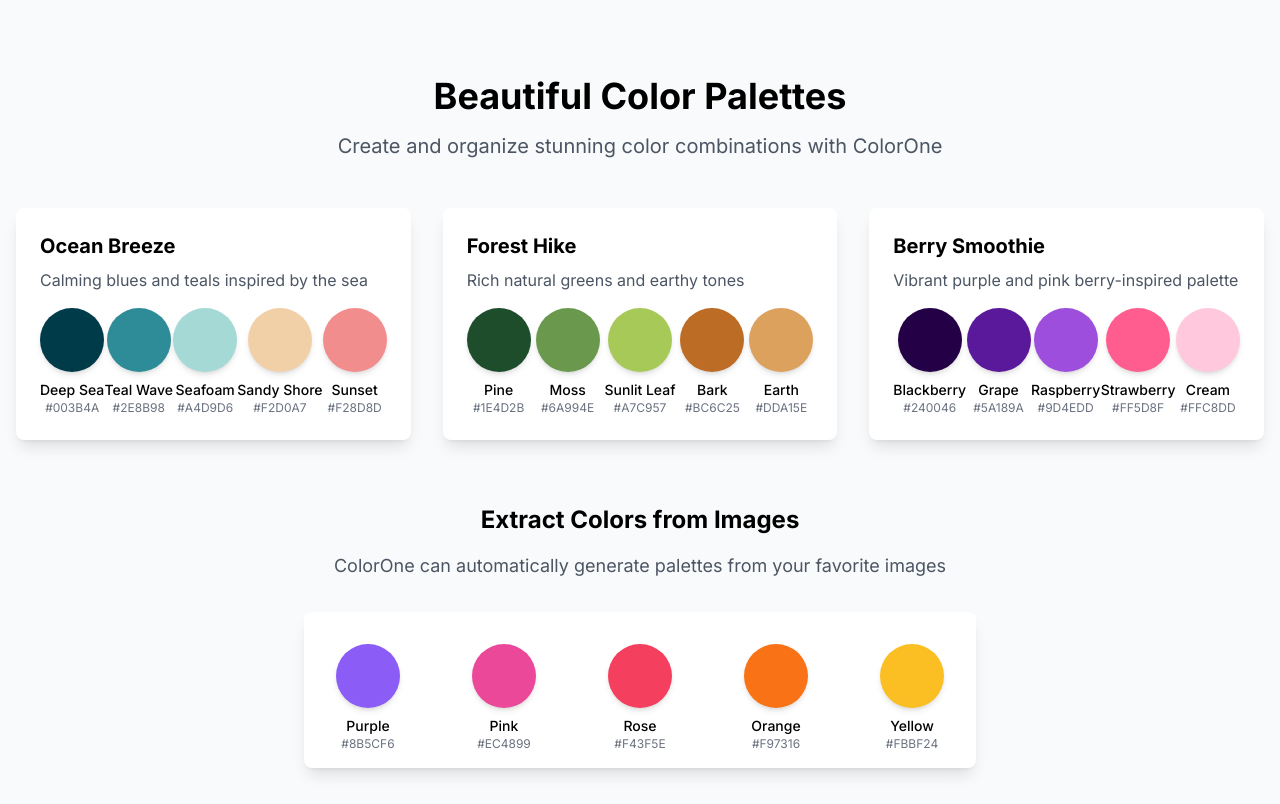
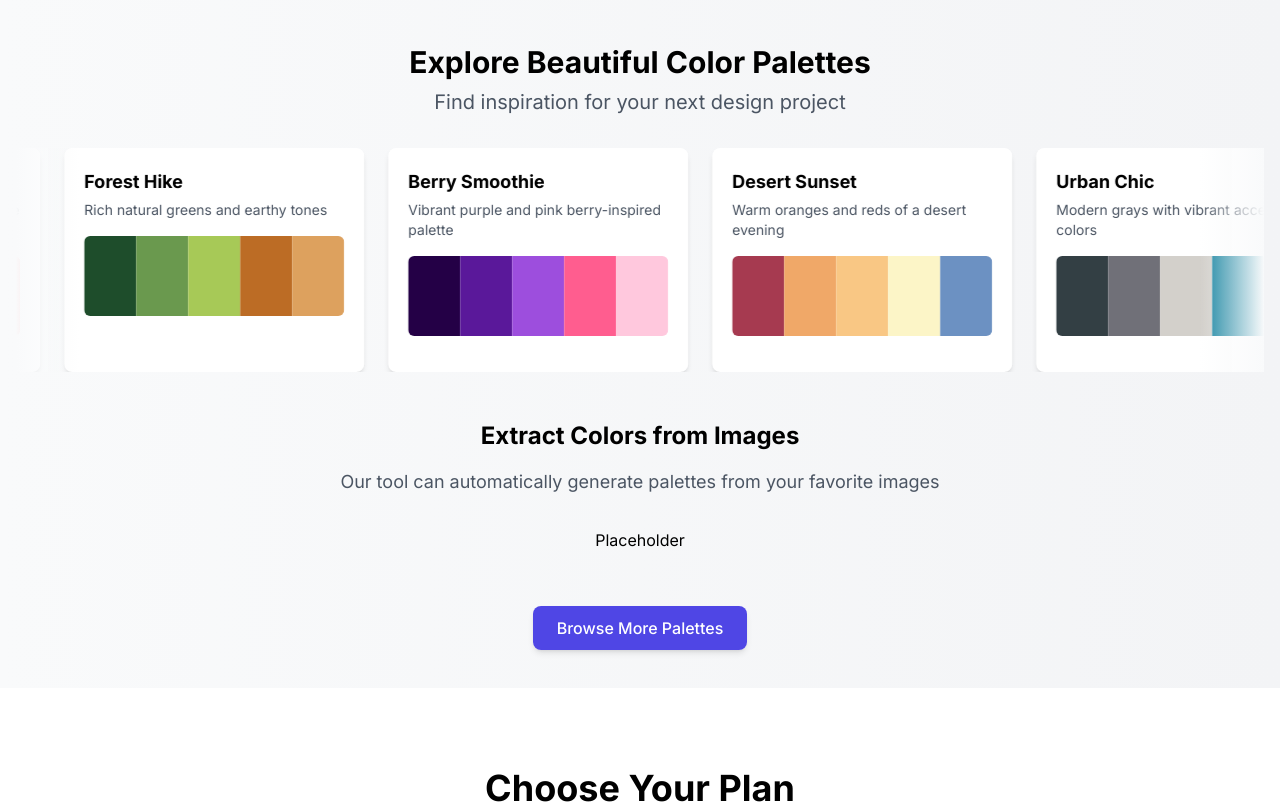
Before and after one commit to hientranea/color_picker, a Next.js app: page / in a window 1280 px wide. Shown: the part 1560-2364 px from the top of the page. Built offline with nearby package versions, Linux system fonts and the light colour scheme.

Commit message:
Implement the infinity palette scroll

```diff
--- a/app/globals.css
+++ b/app/globals.css
@@ -10,3 +10,20 @@ body {
 html {
   scroll-behavior: smooth;
 }
+
+@keyframes marquee {
+  from {
+    transform: translateX(0);
+  }
+  to {
+    transform: translateX(-50%);
+  }
+}
+
+.animate-marquee {
+  animation: marquee 30s linear infinite;
+  will-change: transform;
+}
+.group:hover .animate-marquee {
+  animation-play-state: paused;
+}
--- a/components/color-palette-showcase.tsx
+++ b/components/color-palette-showcase.tsx
@@ -1,6 +1,6 @@
 "use client";
 
-import React from "react";
+import { useRef } from "react";
 
 interface Color {
   name: string;
@@ -9,46 +9,37 @@ interface Color {
 }
 
 interface Palette {
+  id: string;
   name: string;
   description: string;
   colors: Color[];
 }
 
-const ColorSwatch = ({ name, hex }: Color) => {
+const PaletteCard = ({ palette }: { palette: Palette }) => {
   return (
-    <div className="flex flex-col items-center">
-      <div
-        className="w-16 h-16 rounded-full mb-2 shadow-md"
-        style={{ backgroundColor: hex }}
-      ></div>
-      <span className="text-sm font-medium">{name}</span>
-      <span className="text-xs text-gray-500">{hex}</span>
-    </div>
-  );
-};
+    <div className="min-w-[300px] bg-white p-5 rounded-lg shadow-md hover:shadow-xl transition-all duration-300 mx-3 flex flex-col">
+      <h3 className="text-lg font-bold mb-1">{palette.name}</h3>
+      <p className="text-gray-600 mb-4 text-sm">{palette.description}</p>
 
-const Palette = ({ name, description, colors }: Palette) => {
-  return (
-    <div className="bg-white p-6 rounded-lg shadow-lg hover:shadow-xl transition-shadow duration-300 z-10">
-      <h3 className="text-xl font-bold mb-2">{name}</h3>
-      <p className="text-gray-600 mb-4">{description}</p>
-      <div className="flex justify-between items-center">
-        {colors.map((color, index) => (
-          <ColorSwatch
-            key={index}
-            color={color.color}
-            name={color.name}
-            hex={color.hex}
-          />
+      {/* Color preview bar */}
+      <div className="flex h-20 w-full rounded-md overflow-hidden mb-4">
+        {palette.colors.map((color, idx) => (
+          <div
+            key={idx}
+            className="flex-1 transition-all duration-300 hover:flex-[1.5]"
+            style={{ backgroundColor: color.hex }}
+          ></div>
         ))}
       </div>
     </div>
   );
 };
 
-export default function ColorPaletteShowcase() {
-  const palettes = [
+export default function EndlessScrollingPalettes() {
+  const scrollContainerRef = useRef<HTMLDivElement>(null);
+  const palettes: Palette[] = [
     {
+      id: "1",
       name: "Ocean Breeze",
       description: "Calming blues and teals inspired by the sea",
       colors: [
@@ -60,6 +51,7 @@ export default function ColorPaletteShowcase() {
       ],
     },
     {
+      id: "2",
       name: "Forest Hike",
       description: "Rich natural greens and earthy tones",
       colors: [
@@ -71,6 +63,7 @@ export default function ColorPaletteShowcase() {
       ],
     },
     {
+      id: "3",
       name: "Berry Smoothie",
       description: "Vibrant purple and pink berry-inspired palette",
       colors: [
@@ -81,55 +74,108 @@ export default function ColorPaletteShowcase() {
         { name: "Cream", hex: "#FFC8DD", color: "light-pink" },
       ],
     },
+    {
+      id: "4",
+      name: "Desert Sunset",
+      description: "Warm oranges and reds of a desert evening",
+      colors: [
+        { name: "Terracotta", hex: "#A63A50", color: "terracotta" },
+        { name: "Sandstone", hex: "#F0A868", color: "orange" },
+        { name: "Sunset Gold", hex: "#F9C784", color: "gold" },
+        { name: "Dusk", hex: "#FCF5C7", color: "cream" },
+        { name: "Twilight", hex: "#6C91C2", color: "blue" },
+      ],
+    },
+    {
+      id: "5",
+      name: "Urban Chic",
+      description: "Modern grays with vibrant accent colors",
+      colors: [
+        { name: "Charcoal", hex: "#333F44", color: "dark-gray" },
+        { name: "Slate", hex: "#707078", color: "gray" },
+        { name: "Silver", hex: "#D3D0CB", color: "light-gray" },
+        { name: "Electric Blue", hex: "#1985A1", color: "blue" },
+        { name: "Neon", hex: "#C5D86D", color: "lime" },
+      ],
+    },
+    {
+      id: "6",
+      name: "Autumn Walk",
+      description: "Rich fall colors inspired by autumn leaves",
+      colors: [
+        { name: "Maple", hex: "#BF4342", color: "red" },
+        { name: "Pumpkin", hex: "#E5A847", color: "orange" },
+        { name: "Gold Leaf", hex: "#F2CD5D", color: "yellow" },
+        { name: "Forest Floor", hex: "#583E23", color: "brown" },
+        { name: "Evergreen", hex: "#3D5A45", color: "green" },
+      ],
+    },
+    {
+      id: "7",
+      name: "Cosmic Dreams",
+      description: "Deep space-inspired colors with ethereal accents",
+      colors: [
+        { name: "Deep Space", hex: "#0F111A", color: "black" },
+        { name: "Nebula", hex: "#432371", color: "purple" },
+        { name: "Stardust", hex: "#714674", color: "magenta" },
+        { name: "Aurora", hex: "#4BBDAB", color: "teal" },
+        { name: "Celestial", hex: "#EEEEEE", color: "white" },
+      ],
+    },
   ];
 
   return (
-    <section id="palettes" className="py-20 bg-gray-50">
+    <div className="py-12 bg-gradient-to-r from-gray-50 to-gray-100">
       <div className="container mx-auto px-4">
-        <h2 className="text-4xl font-bold text-center mb-4">
-          Beautiful Color Palettes
+        <h2 className="text-3xl font-bold text-center mb-2">
+          Explore Beautiful Color Palettes
         </h2>
-        <p className="text-xl text-center text-gray-600 mb-12">
-          Create and organize stunning color combinations with ColorOne
+        <p className="text-xl text-center text-gray-600 mb-8">
+          Find inspiration for your next design project
         </p>
 
-        <div className="grid grid-cols-1 md:grid-cols-3 gap-8 z-10">
-          {palettes.map((palette, index) => (
-            <Palette
-              key={index}
-              name={palette.name}
-              description={palette.description}
-              colors={palette.colors}
-            />
-          ))}
+        <div className="relative">
+          {/* Left fade effect */}
+          <div className="absolute left-0 top-0 bottom-0 w-16 bg-gradient-to-r from-gray-50 to-transparent z-10"></div>
+
+          {/* Right fade effect */}
+          <div className="absolute right-0 top-0 bottom-0 w-16 bg-gradient-to-l from-gray-50 to-transparent z-10"></div>
+
+          {/* Scrolling container */}
+          <div className="relative overflow-hidden group">
+            <div
+              ref={scrollContainerRef}
+              className="flex animate-marquee"
+              style={{ width: "200%" }}
+            >
+              {[...palettes, ...palettes].map((p, i) => (
+                <PaletteCard key={i} palette={p} />
+              ))}
+            </div>
+          </div>
         </div>
 
-        <div className="mt-16 text-center">
+        <div className="mt-12 text-center">
           <h3 className="text-2xl font-bold mb-4">
             Extract Colors from Images
           </h3>
           <p className="text-lg text-gray-600 mb-8">
-            ColorOne can automatically generate palettes from your favorite
+            Our tool can automatically generate palettes from your favorite
             images
           </p>
 
-          <div className="relative max-w-2xl mx-auto">
-            <div className="bg-white p-4 rounded-lg shadow-lg">
-              <div className="aspect-w-16 aspect-h-9 bg-gray-200 rounded-lg mb-4">
-                {/* This would be an actual image in production */}
-                <div className="w-full h-full bg-gradient-to-r from-purple-500 via-pink-500 to-red-500 rounded-lg"></div>
-              </div>
-              <div className="flex justify-between px-4">
-                <ColorSwatch name="Purple" hex="#8B5CF6" color="purple" />
-                <ColorSwatch name="Pink" hex="#EC4899" color="pink" />
-                <ColorSwatch name="Rose" hex="#F43F5E" color="rose" />
-                <ColorSwatch name="Orange" hex="#F97316" color="orange" />
-                <ColorSwatch name="Yellow" hex="#FBBF24" color="yellow" />
-              </div>
-            </div>
-          </div>
+          <div>Placeholder</div>
+        </div>
+
+        <div className="mt-16 text-center relative">
+          <a
+            href="/palettes"
+            className="px-6 py-3 bg-indigo-600 text-white rounded-lg font-medium hover:bg-indigo-700 transition-all duration-300 shadow-md hover:shadow-lg transform hover:-translate-y-1 z-10"
+          >
+            Browse More Palettes
+          </a>
         </div>
       </div>
-    </section>
+    </div>
   );
 }
--- a/components/faq.tsx
+++ b/components/faq.tsx
@@ -74,8 +74,8 @@ export default function FAQ() {
   ];
 
   return (
-  <section id="faq" className="block py-20 bg-white relative z-20">
-  <div className="container mx-auto px-4 max-w-4xl relative">
+    <section id="faq" className="block py-20 bg-white relative z-20">
+      <div className="container mx-auto px-4 max-w-4xl relative">
         <h2 className="text-4xl font-bold text-center mb-4">
           Frequently Asked Questions
         </h2>
@@ -93,10 +93,10 @@ export default function FAQ() {
           <p className="text-gray-600">
             Still have questions? Contact us at{" "}
             <a
-              href="mailto:support@colorone.app"
+              href="mailto:contact@colorone.site"
               className="text-purple-600 font-medium hover:underline"
             >
-              support@colorone.app
+              contact@colorone.site
             </a>
           </p>
         </div>
```
